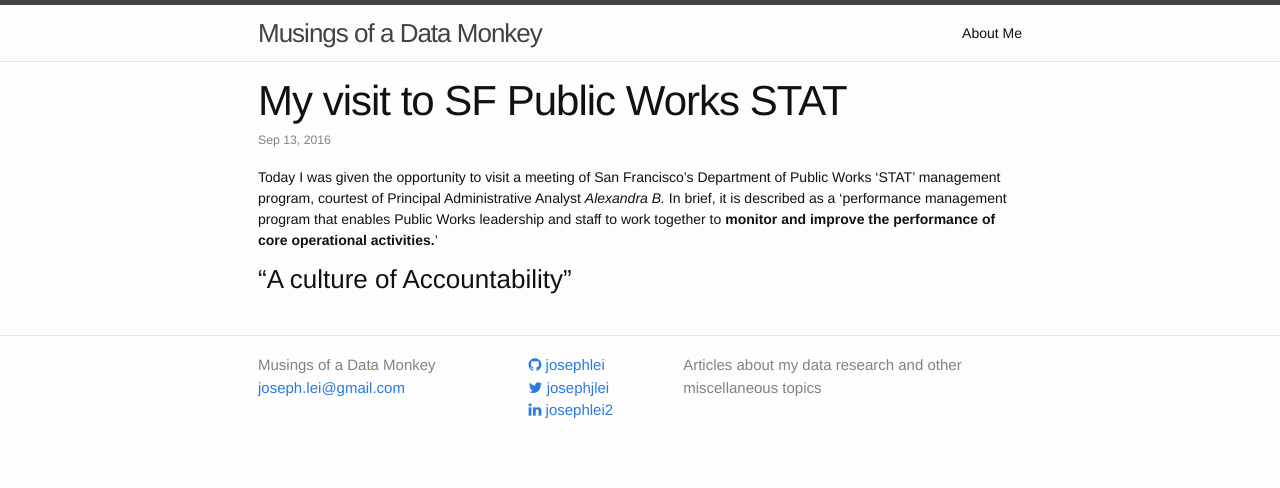
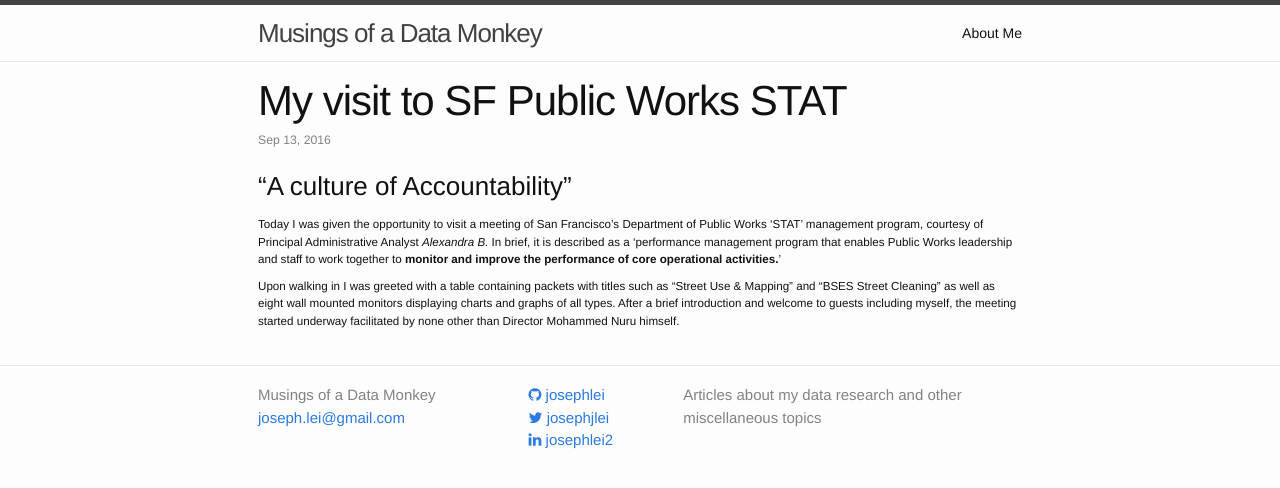
Before and after one commit to josephlei/jjl-website, a Jekyll site: the page built from _posts/2016-09-13-sfpwstat.markdown, in a window 1280 px wide. Shown: the top 488 px of the page. Built offline with Jekyll 4.4.1, drawn with Linux system fonts in a browser that asks for light colours; nearby versions of some CDN libraries.

Commit message:
ud article

```diff
--- a/_posts/2016-09-13-sfpwstat.markdown
+++ b/_posts/2016-09-13-sfpwstat.markdown
@@ -6,6 +6,8 @@
 published: true
 ---
 
-Today I was given the opportunity to visit a meeting of San Francisco's Department of Public Works 'STAT' management program, courtest of Principal Administrative Analyst *Alexandra B.* In brief, it is described as a 'performance management program that enables Public Works leadership and staff to work together to **monitor and improve the performance of core operational activities.**'
+### "A culture of Accountability"
 
-### "A culture of Accountability"
+##### Today I was given the opportunity to visit a meeting of San Francisco's Department of Public Works 'STAT' management program, courtesy of Principal Administrative Analyst *Alexandra B.* In brief, it is described as a 'performance management program that enables Public Works leadership and staff to work together to **monitor and improve the performance of core operational activities.**'
+
+##### Upon walking in I was greeted with a table containing packets with titles such as "Street Use & Mapping" and "BSES Street Cleaning" as well as eight wall mounted monitors displaying charts and graphs of all types. After a brief introduction and welcome to guests including myself, the meeting started underway facilitated by none other than Director Mohammed Nuru himself.
```
